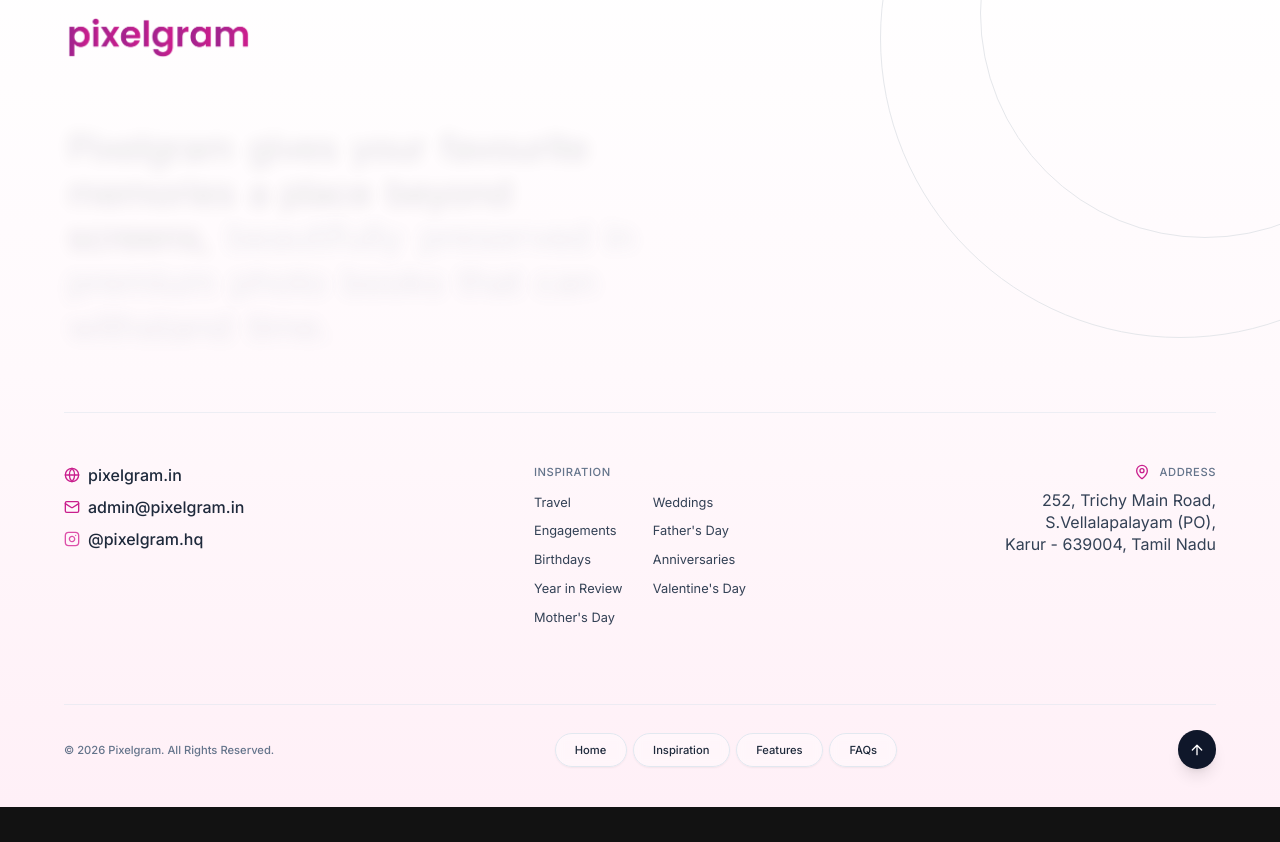
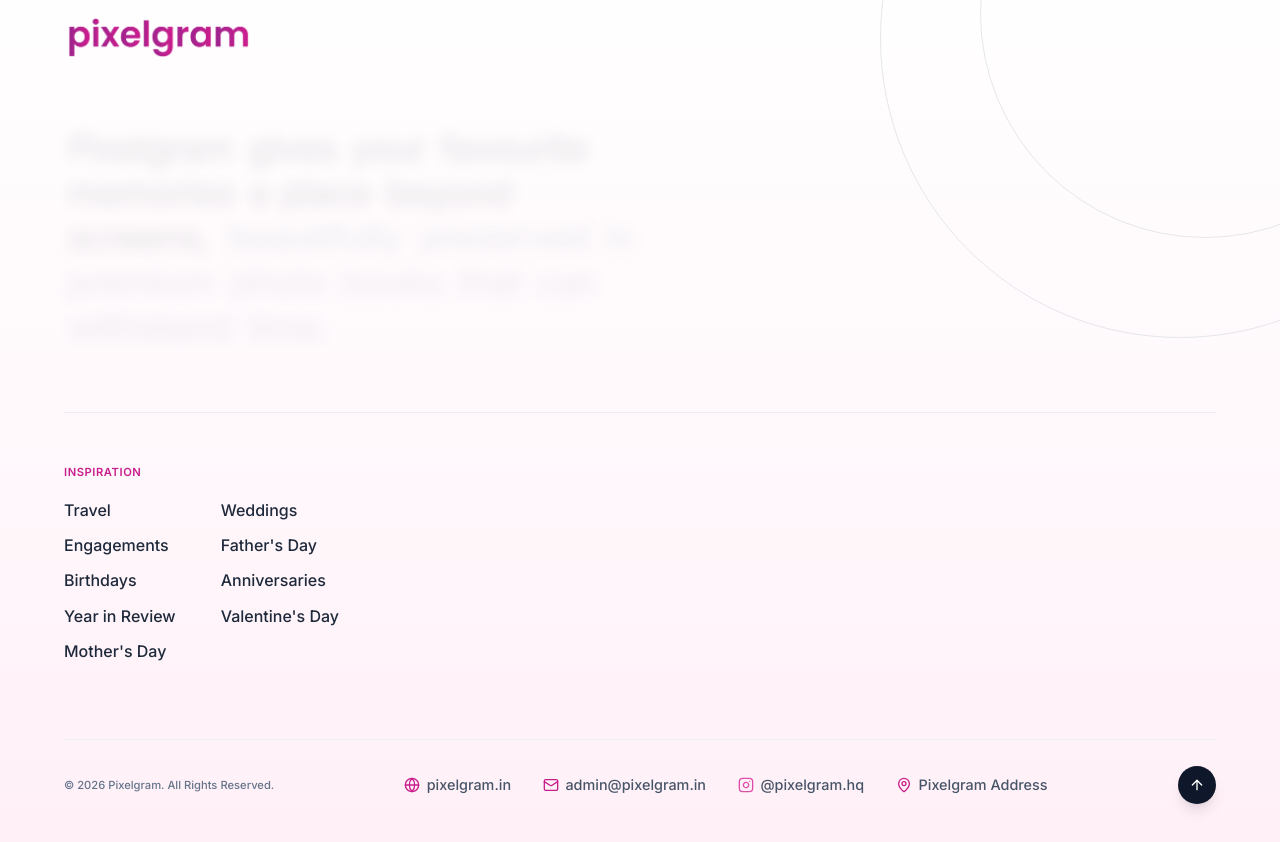
Before and after one commit to vijaymurugann/Pixel-gram-landing-page, a React (Vite) app: page / in a window 1280 px wide. Shown: the part 2518-3360 px from the top of the page. Before the commit the page ends 3325 px from the top, so only its background shows below. Built offline with nearby package versions, Linux system fonts and the light colour scheme.

Commit message:
refactor: update footer layout by removing address section and relocating contact links to the bottom navigation bar

```diff
--- a/components/Footer.tsx
+++ b/components/Footer.tsx
@@ -113,60 +113,25 @@
         <div className="h-px w-full bg-slate-200/60 mb-16" />
 
         {/* Contact Info Row */}
-        <div className="grid grid-cols-1 md:grid-cols-3 gap-10 md:gap-8 mb-24 text-lg font-light text-slate-600">
-
-          {/* Website & Contact Slot */}
-          <div className="flex flex-col gap-2">
-            <div className="flex flex-col gap-3 items-start">
-              <a href="https://pixelgram.in" target="_blank" rel="noreferrer" className="text-slate-800 hover:text-seerakku-yellow transition-colors text-xl block flex items-center gap-2.5 font-medium">
-                <Globe className="w-5 h-5 text-[#c91f8d]" />
-                pixelgram.in
-              </a>
-
-              <a href="mailto:admin@pixelgram.in" className="text-slate-800 hover:text-seerakku-yellow transition-colors text-xl block flex items-center gap-2.5 font-medium">
-                <Mail className="w-5 h-5 text-[#c91f8d]" />
-                admin@pixelgram.in
-              </a>
-
-              <a href="https://instagram.com/pixelgram.in" target="_blank" rel="noreferrer" className="text-slate-800 hover:text-seerakku-yellow transition-colors text-xl block flex items-center gap-2.5 font-medium">
-                <Instagram className="w-5 h-5 text-[#dd4fa9]" />
-                @pixelgram.hq
-              </a>
-            </div>
-          </div>
+        <div className="grid grid-cols-1 md:grid-cols-2 gap-10 md:gap-8 mb-24 text-lg font-light text-slate-600">
 
           {/* Inspiration Slot */}
-          <div className="flex flex-col gap-2 md:items-start lg:items-center">
+          <div className="flex flex-col gap-2 md:items-start">
             <div>
-              <div className="flex items-center gap-3 text-slate-900 mb-4 justify-start">
-                <span className="font-medium text-sm uppercase tracking-wider text-slate-500">Inspiration</span>
+              <div className="flex items-center gap-3 mb-6">
+                <span className="font-semibold text-sm uppercase tracking-wider text-seerakku-yellow">INSPIRATION</span>
               </div>
-              <div className="grid grid-cols-2 gap-x-8 gap-y-3 text-base font-normal text-slate-700">
+              <div className="grid grid-cols-2 gap-x-12 gap-y-4 text-xl font-medium text-slate-800">
                 {['Travel', 'Weddings', 'Engagements', "Father's Day", 'Birthdays', 'Anniversaries', 'Year in Review', "Valentine's Day", "Mother's Day"].map((item) => (
                   <a
                     key={item}
                     href={`#${item.toLowerCase().replace(/[^a-z0-9]+/g, '-')}`}
-                    className="hover:text-[#c91f8d] hover:translate-x-1 transition-all duration-200 block"
+                    className="hover:text-seerakku-yellow hover:translate-x-1.5 transition-all duration-200 block"
                   >
                     {item}
                   </a>
                 ))}
               </div>
-            </div>
-          </div>
-
-          {/* Address Slot */}
-          <div className="flex flex-col gap-2 md:items-end md:text-right">
-            <div className="flex items-center gap-3 text-slate-900 mb-1">
-              <MapPin className="w-5 h-5 text-[#c91f8d]" />
-              <span className="font-medium text-sm uppercase tracking-wider text-slate-500">Address</span>
-            </div>
-            <div className="flex flex-col md:items-end">
-              <p className="text-xl leading-snug text-slate-700 font-normal">
-                252, Trichy Main Road,<br />
-                S.Vellalapalayam (PO),<br />
-                Karur - 639004, Tamil Nadu
-              </p>
             </div>
           </div>
 
@@ -180,16 +145,45 @@
             &copy; 2026 Pixelgram. All Rights Reserved.
           </p>
 
-          {/* Nav Pills */}
-          <div className="flex flex-wrap justify-center gap-2">
-            {['Home', 'Inspiration', 'Features', 'FAQs'].map((item) => (
-              <button
-                key={item}
-                className="px-6 py-2.5 rounded-full border border-slate-200 text-slate-800 text-sm font-medium bg-white/40 hover:bg-slate-900 hover:text-white hover:border-slate-900 transition-all duration-300 backdrop-blur-sm shadow-sm"
-              >
-                {item}
-              </button>
-            ))}
+          {/* Socials / Contact Links */}
+          <div className="flex flex-wrap justify-center gap-6 md:gap-10">
+            <a
+              href="https://pixelgram.in"
+              target="_blank"
+              rel="noreferrer"
+              className="text-slate-600 hover:text-seerakku-yellow transition-colors text-base md:text-lg flex items-center gap-2 font-medium"
+            >
+              <Globe className="w-5 h-5 text-[#c91f8d]" />
+              pixelgram.in
+            </a>
+
+            <a
+              href="mailto:admin@pixelgram.in"
+              className="text-slate-600 hover:text-seerakku-yellow transition-colors text-base md:text-lg flex items-center gap-2 font-medium"
+            >
+              <Mail className="w-5 h-5 text-[#c91f8d]" />
+              admin@pixelgram.in
+            </a>
+
+            <a
+              href="https://instagram.com/pixelgram.in"
+              target="_blank"
+              rel="noreferrer"
+              className="text-slate-600 hover:text-seerakku-yellow transition-colors text-base md:text-lg flex items-center gap-2 font-medium"
+            >
+              <Instagram className="w-5 h-5 text-[#dd4fa9]" />
+              @pixelgram.hq
+            </a>
+
+            <a
+              href="https://www.google.com/maps/search/?api=1&query=252,+Trichy+Main+Road,+S.Vellalapalayam+(PO),+Karur+-+639004,+Tamil+Nadu"
+              target="_blank"
+              rel="noreferrer"
+              className="text-slate-600 hover:text-seerakku-yellow transition-colors text-base md:text-lg flex items-center gap-2 font-medium"
+            >
+              <MapPin className="w-5 h-5 text-[#c91f8d]" />
+              Pixelgram Address
+            </a>
           </div>
 
           {/* Scroll Top Button */}
```
